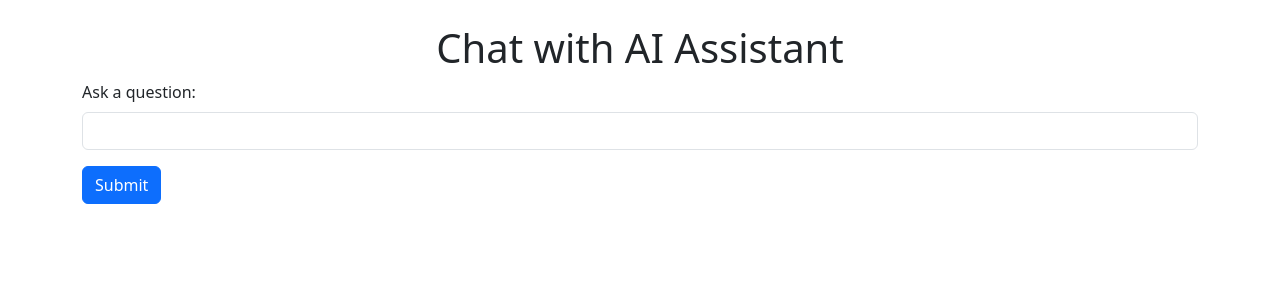
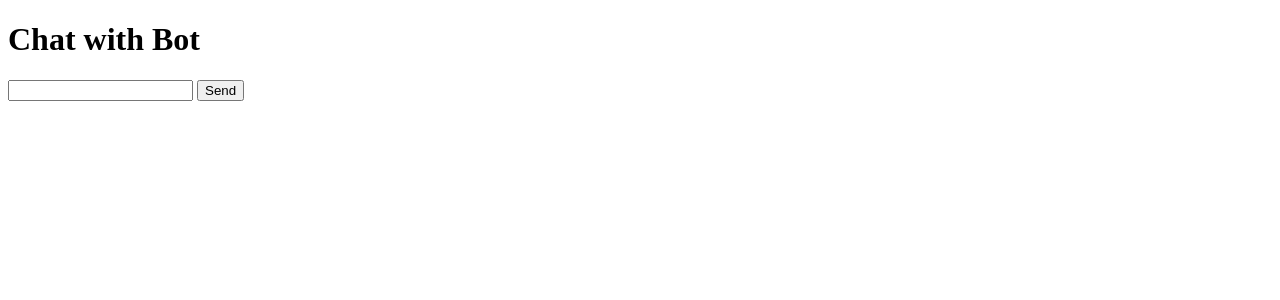
Before and after one commit to alexandros-lekkas/product-shipping-risk-ai-api, a Flask app: page / in a window 1280 px wide. Shown: the top 300 px of the page. Run offline with Flask 3, Linux system fonts and the light colour scheme.

Commit message:
Making changes

```diff
--- a/newapp.py
+++ b/newapp.py
@@ -5,3 +5,7 @@
 @app.route("/advice/product", methods=['POST'])
 def advice():
     data = request.json
+
+    if 'messages' not in session:
+        session['messages'] = []
+        print()
--- a/templates/index.html
+++ b/templates/index.html
@@ -2,36 +2,36 @@
 <html lang="en">
 <head>
     <meta charset="UTF-8">
-    <meta name="viewport" content="width=device-width, initial-scale=1.0">
-    <title>Chatbot</title>
-
-    <!-- Add Bootstrap CSS -->
-    <link href="https://cdn.jsdelivr.net/npm/bootstrap@5.3.0-alpha1/dist/css/bootstrap.min.css" rel="stylesheet" integrity="sha384-ENjdO4Dr2bkBIFxQpeoP6A1HvcuqfKZ0Lf1jD4WuNI5RA5Uw1QERdtAGnDQi1C1r" crossorigin="anonymous">
-
+    <title>Chat with Bot</title>
+    <style>
+        .user-message {
+            text-align: right;
+            color: blue;
+        }
+        .ai-message {
+            text-align: left;
+            color: green;
+        }
+    </style>
 </head>
 <body>
-    <div class="container mt-4">
-        <h1 class="text-center">Chat with AI Assistant</h1>
+    <h1>Chat with Bot</h1>
 
-        <form method="POST" action="/ask" class="mb-4">
-            <div class="form-group">
-                <label for="user_input" class="form-label">Ask a question:</label>
-                <input type="text" id="user_input" name="user_input" class="form-control" required>
-            </div>
-            <button type="submit" class="btn btn-primary mt-3">Submit</button>
-        </form>
-
-        {% if user_input %}
-        <div class="card">
-            <div class="card-body">
-                <h2>Your question:</h2>
-                <p class="lead">{{ user_input }}</p>
-
-                <h3>AI Response:</h3>
-                <p>{{ bot_response }}</p>
-            </div>
-        </div>
+    <div id="chat-box">
+        {% if conversation %}
+            {% for message in conversation %}
+                {% if message.type == 'human' %}
+                    <p class="user-message">{{ message.content }}</p>
+                {% elif message.type == 'ai' %}
+                    <p class="ai-message">{{ message.content }}</p>
+                {% endif %}
+            {% endfor %}
         {% endif %}
     </div>
+
+    <form action="/ask" method="POST">
+        <input type="text" name="user_input" required>
+        <button type="submit">Send</button>
+    </form>
 </body>
 </html>
```
